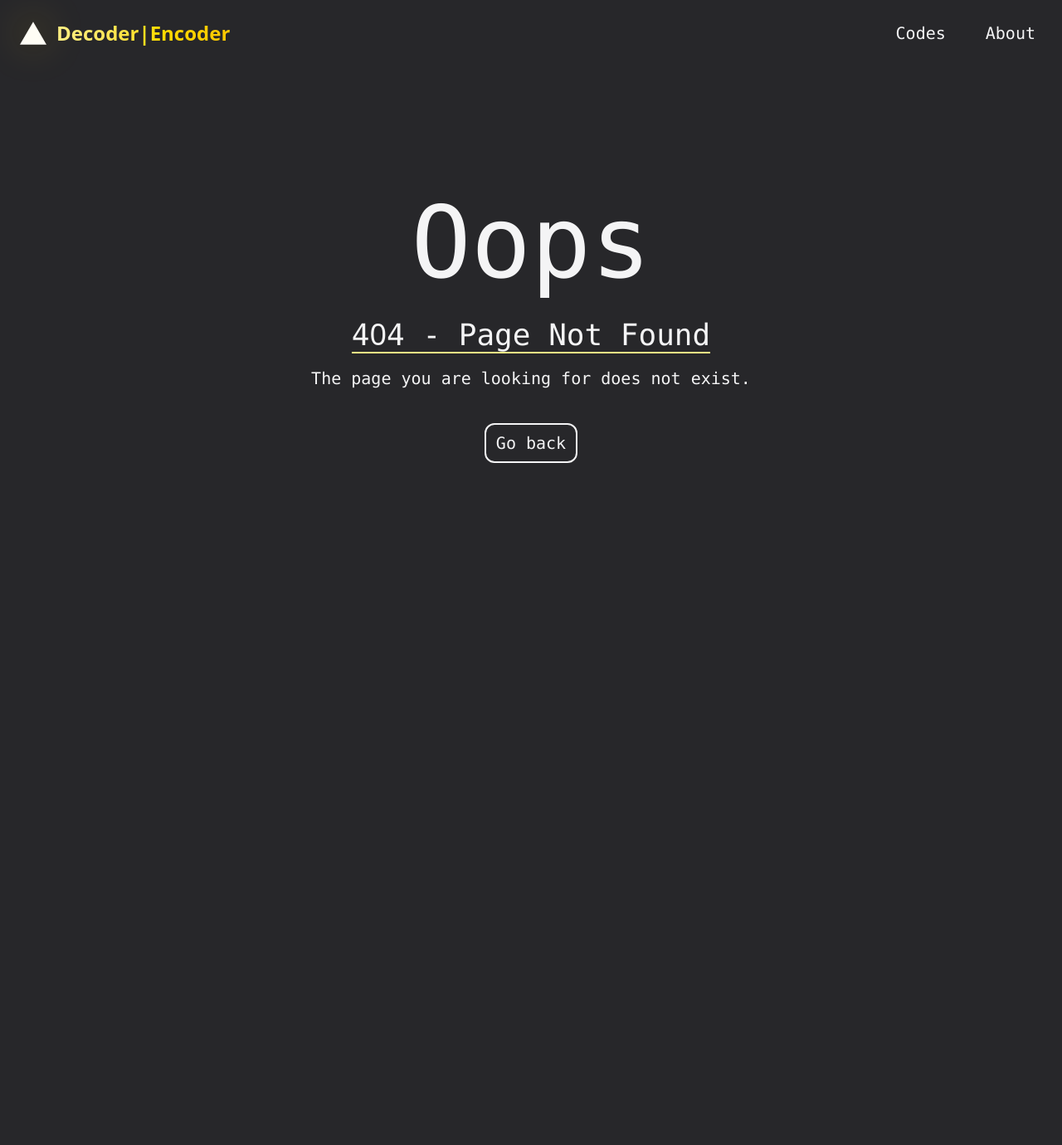
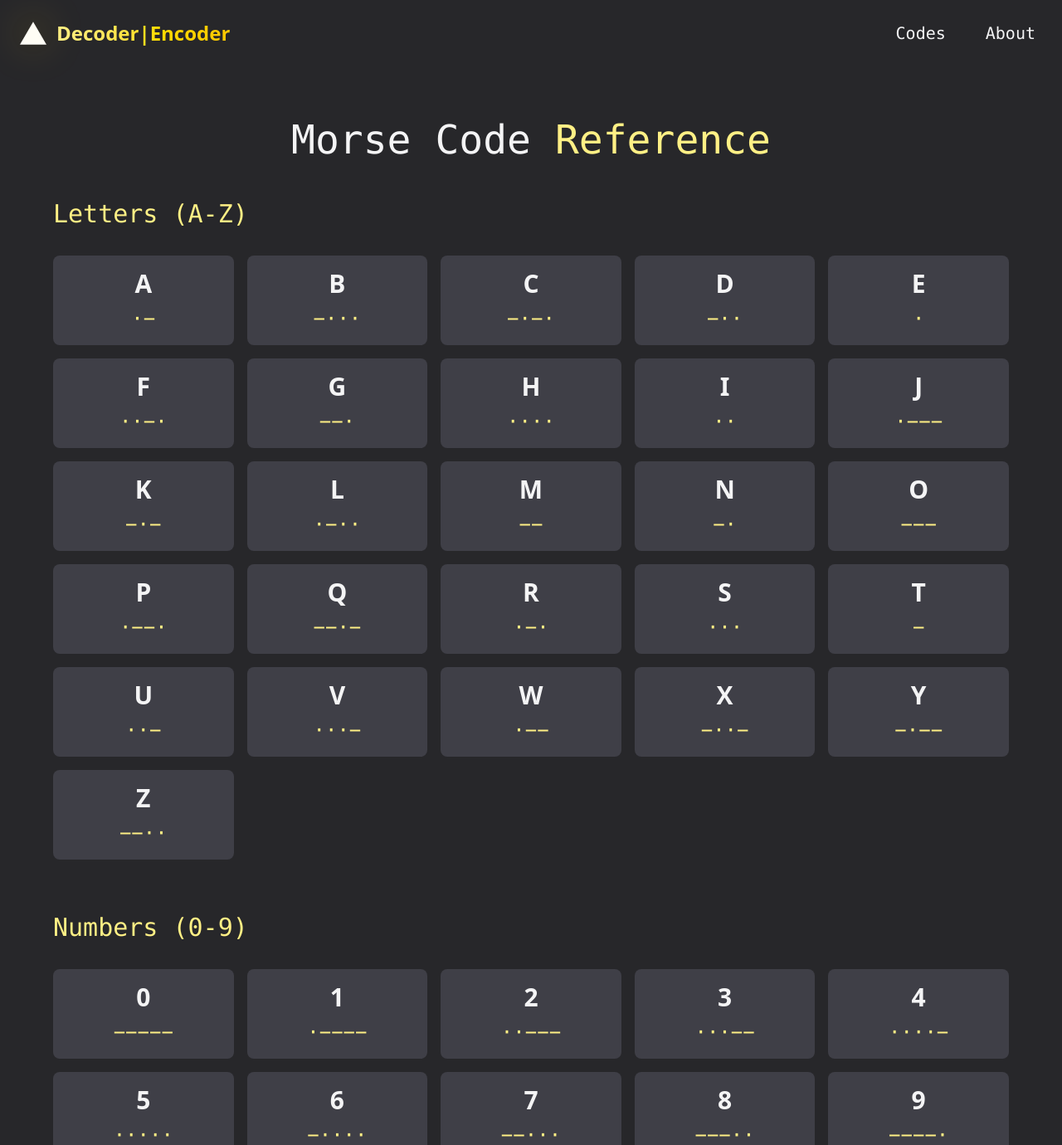
Before and after one commit to ValyMnDul/Morser, a Next.js app: page /codes in a window 1280 px wide. Before the commit this address had no page. Shown: the top 1380 px of the page at 83% size. Before the commit the page ends 800 px from the top, so only its background shows below. Built offline with nearby package versions, Linux system fonts and the light colour scheme.

Commit message:
Update main layout style; Create codes page; Navbar bug fix; Remove '/n' key from encode.json

```diff
--- /dev/null
+++ b/src/app/codes/page.tsx
@@ -0,0 +1,151 @@
+import encode from '@/lib/encode.json'
+export default function Codes(){
+
+    const morseCode:Record<string,string> = encode;
+
+    const letters = Object.entries(morseCode).filter(([key]) => (/[a-z]/.test(key)));
+    const numbers = Object.entries(morseCode).filter(([key]) => (/[0-9]/.test(key)));
+    const special = Object.entries(morseCode).filter(([key]) => (!/[a-z0-9]/.test(key)));
+
+    return(
+        <main
+        className='w-full min-h-screen px-10 py-16 flex flex-1 flex-col items-center gap-12'
+        >
+            <h1
+            className='text-5xl text-zinc-100 font-mono'
+            >
+                Morse Code&nbsp;
+                <span
+                className='text-yellow-200'
+                >
+                    Reference
+                </span>
+
+            </h1>
+
+            <div
+            className='w-full max-w-6xl flex flex-col gap-16'
+            >
+                <section>
+
+                    <h2
+                    className='text-3xl text-yellow-200 font-mono mb-8'
+                    >
+                        Letters (A-Z)
+                    </h2>
+
+                    <div
+                    className="grid grid-cols-2 sm:grid-cols-3 md:grid-cols-4 lg:grid-cols-5 gap-4"
+                    >
+                        {
+                            letters.map(([char,code]) => (
+                                <div
+                                key={char}
+                                className='bg-zinc-700 rounded-lg p-4 flex flex-col
+                                items-center justify-center gap-2 hover:bg-zinc-600
+                                transition-colors'
+                                >
+                                    <span
+                                    className='text-3xl text-zinc-100 font-bold uppercase'
+                                    >
+                                        {char}
+                                    </span>
+
+                                    <span
+                                    className='text-2xl text-yellow-200 font-mono'
+                                    >
+                                        {code}
+                                    </span>
+
+                                </div>
+                            ))
+                        }
+                    </div>
+
+                </section>
+
+                <section>
+
+                    <h2
+                    className='text-3xl text-yellow-200 font-mono mb-8'>
+                        Numbers (0-9)
+                    </h2>
+
+                    <div
+                    className='grid grid-cols-2 sm:grid-cols-3 md:grid-cols-4 lg:grid-cols-5 gap-4'
+                    >
+                        {
+                            numbers.map(([char,code]) => (
+                                <div
+                                key={char}
+                                className='bg-zinc-700 rounded-lg p-4 flex flex-col
+                                items-center justify-center gap-2 hover:bg-zinc-600
+                                transition-colors'
+                                >
+
+                                    <span
+                                    className='text-3xl text-zinc-100 font-bold'
+                                    >
+                                        {char}
+                                    </span>
+
+                                    <span
+                                    className="text-2xl text-yellow-200 font-mono"
+                                    >
+                                        {code}
+                                    </span>
+
+                                </div>
+                            ))
+                        }
+                    </div>
+
+                </section>
+
+                <section>
+
+                    <h2
+                    className='text-3xl text-yellow-200 font-mono mb-8'
+                    >
+                        Special Characters
+                    </h2>
+
+                    <div
+                    className="grid grid-cols-2 sm:grid-cols-3 md:grid-cols-4 lg:grid-cols-5 gap-4"
+                    >
+                        {
+                            special.map(([char,code]) => (
+                                <div
+                                key={char}
+                                className="bg-zinc-700 rounded-lg p-4 flex flex-col
+                                items-center justify-center gap-2 hover:bg-zinc-600
+                                transition-colors"
+                                >
+                                    <span
+                                    className='text-3xl text-zinc-100 font-bold'
+                                    >
+                                        {char === " " ? "SPACE" : char}
+                                    </span>
+
+                                    <span
+                                    className='text-2xl text-yellow-200 font-mono'
+                                    >
+                                        {code}
+                                    </span>
+
+                                </div>
+                            ))
+                        }
+                    </div>
+
+                    <div
+                    className='h-[100px] '
+                    ></div>
+
+                </section>
+
+            </div>
+
+        </main>
+    )
+}
--- a/src/app/layout.tsx
+++ b/src/app/layout.tsx
@@ -30,7 +30,7 @@ export default function RootLayout({
     >
       <body
       className={`${geistSans.variable} ${geistMono.variable}
-      antialiased bg-zinc-800 w-screen h-screen flex flex-1 flex-col`}
+      antialiased bg-zinc-800 w-full h-screen flex flex-1 flex-col overflow-x-hidden`}
       >
         <Navbar />
         {children}
--- a/src/components/Navbar.tsx
+++ b/src/components/Navbar.tsx
@@ -9,10 +9,10 @@ export default function Navbar(){
 
     return(
         <nav
-        className="w-full h-20"
+        className="w-full h-20 shrink-0"
         >
             <div
-            className="max-w-7xl mx-auto h-full px-6 flex justify-between
+            className="max-w-7xl mx-auto h-full px-6 flex flex-1 justify-between
             items-center">
 
                 <div
--- a/src/lib/encode.json
+++ b/src/lib/encode.json
@@ -53,6 +53,5 @@
     "\"": "·−··−·",
     "$": "···−··−",
     "@": "·−−·−·",
-    " ": "/",
-    "\n":"\n"
+    " ": "/"
 }
```
